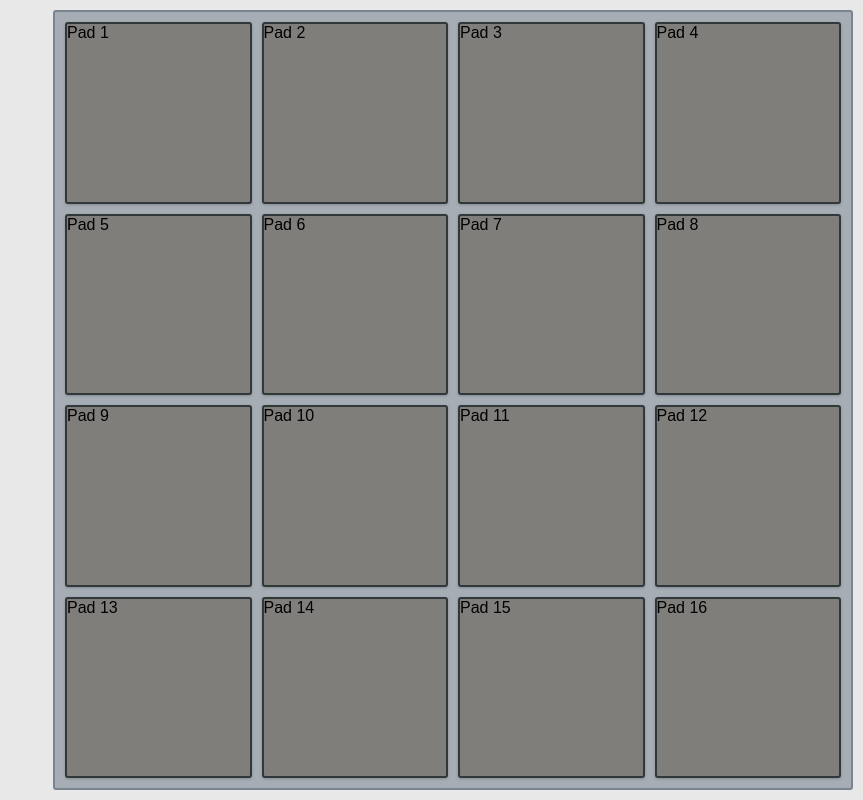
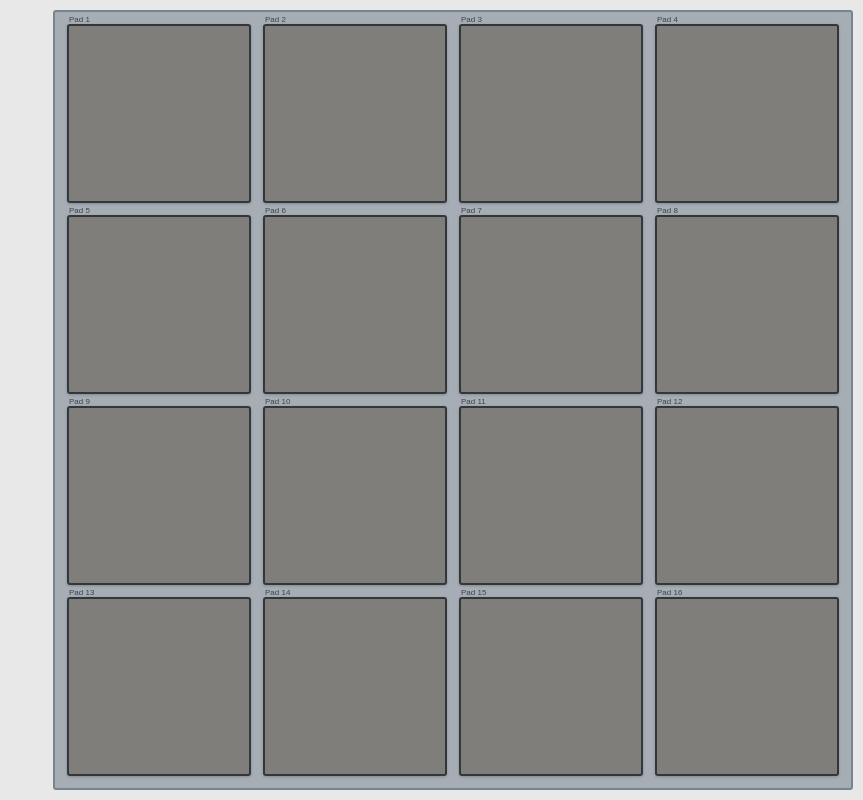
Before and after one commit to arisslin/jsmpc, a React (Create React App) app: page / in a window 1280 px wide. Shown: the whole page, without its empty margins (417-1280 px from the left). Built offline with nearby package versions, Linux system fonts and the light colour scheme.

Commit message:
Lable pads

```diff
--- a/src/components/Pad.js
+++ b/src/components/Pad.js
@@ -2,12 +2,24 @@ import React from 'react'
 import styled from 'styled-components/macro'
 
 export default function Pad({ name }) {
-  return <PadStyled>{name}</PadStyled>
+  return (
+    <PadStyled>
+      <span>{name}</span>
+    </PadStyled>
+  )
 }
 
 const PadStyled = styled.div`
+  position: relative;
   border: 2px solid var(--color-dark);
   border-radius: 3px;
   background-color: var(--color-pad-grey);
   box-shadow: 0 1px 3px 0 rgba(0, 0, 0, 0.2);
+
+  span {
+    position: absolute;
+    top: -0.7rem;
+    font-size: 0.5rem;
+    color: #3d4448;
+  }
 `
--- a/src/components/PadSection.js
+++ b/src/components/PadSection.js
@@ -3,9 +3,9 @@ import styled from 'styled-components/macro'
 import Pad from './Pad'
 
 export default function PadSection({ pads }) {
-  return <PadSectionStyled>{pads.map(pad => addPadd(pad))}</PadSectionStyled>
+  return <PadSectionStyled>{pads.map(pad => addPad(pad))}</PadSectionStyled>
 
-  function addPadd(pad) {
+  function addPad(pad) {
     return <Pad key={pad.name} name={pad.name} />
   }
 }
@@ -15,8 +15,8 @@ const PadSectionStyled = styled.section`
   display: grid;
   grid-template-columns: 1fr 1fr 1fr 1fr;
   grid-template-rows: 1fr 1fr 1fr 1fr;
-  grid-gap: 10px;
-  padding: 10px;
+  grid-gap: 12px;
+  padding: 12px;
   border: 2px solid var(--blue-grey-medium);
   border-radius: 3px;
   background-color: var(--blue-grey-light);
```
